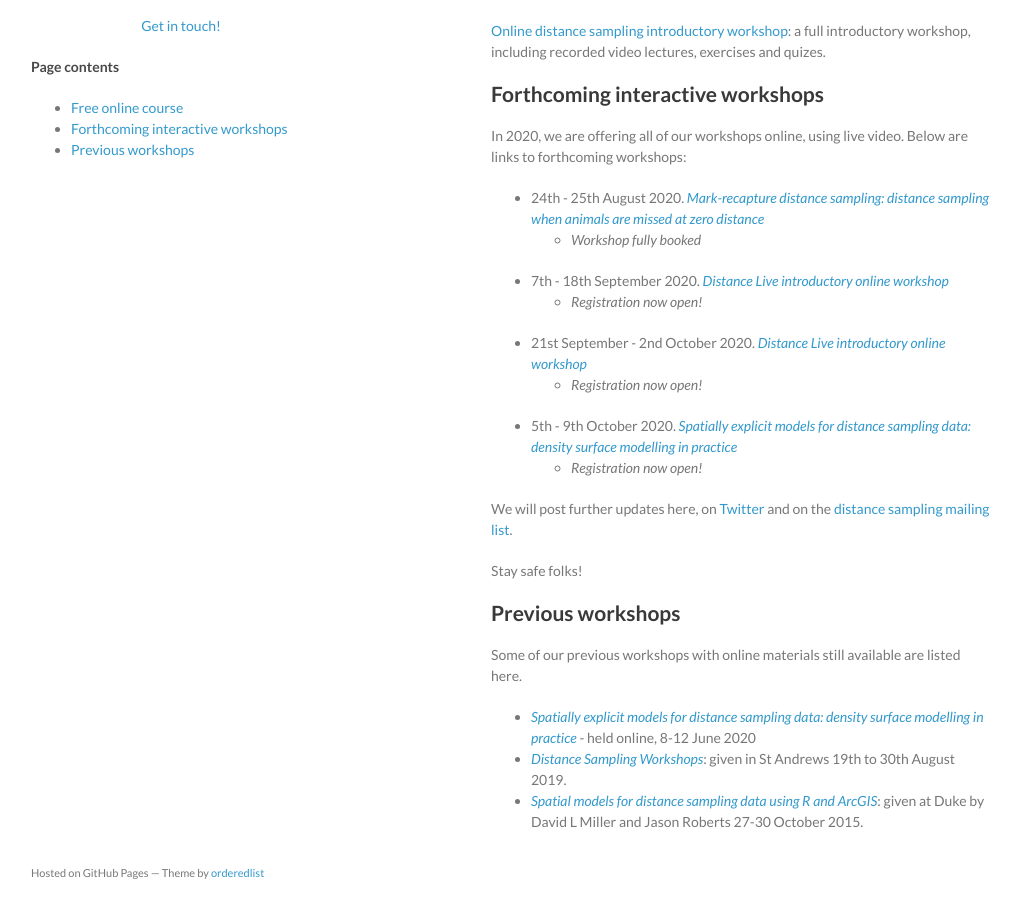
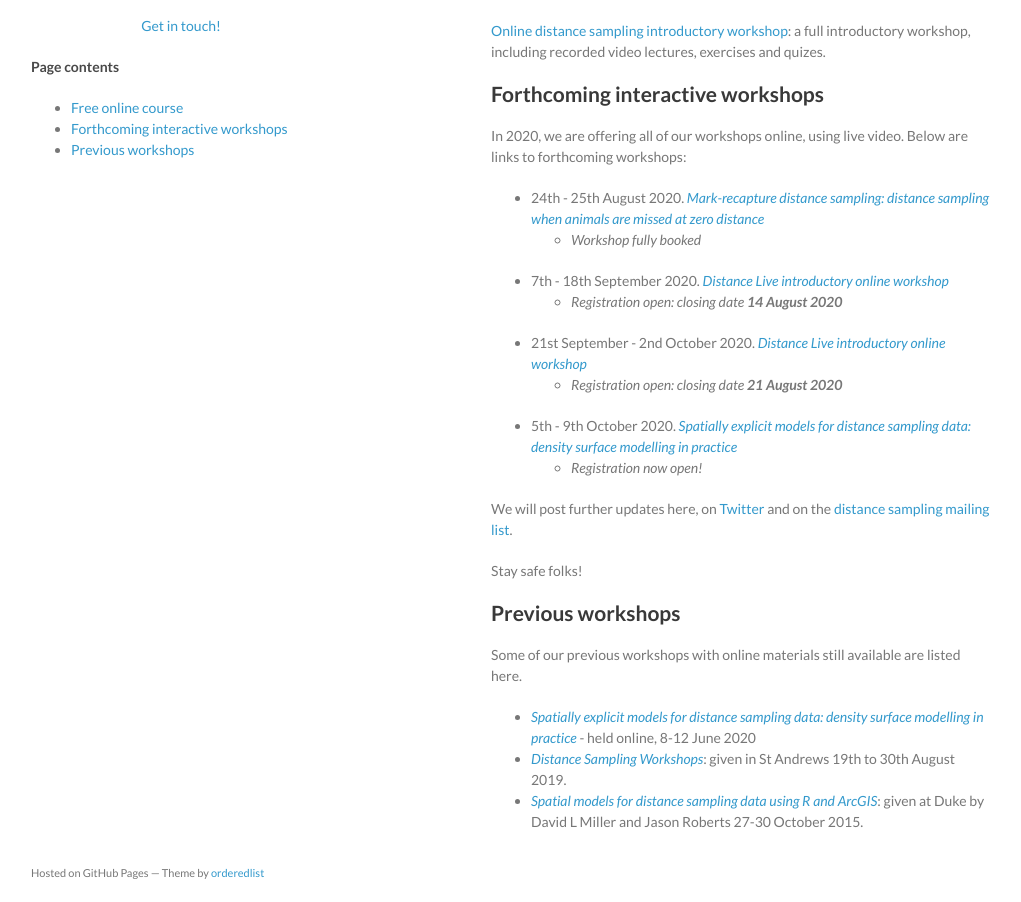
Before and after one commit to distanceworkshops/distanceworkshops.github.io, a Jekyll site: the page built from index.md, in a window 1280 px wide and 1046 px high. Shown: the part 144-1046 px from the top of the window, without its empty margins (129-1150 px from the left). Built offline with Jekyll 4.4.1, drawn with Linux system fonts in a browser that asks for light colours.

Commit message:
add closing dates

```diff
--- a/index.md
+++ b/index.md
@@ -20,9 +20,9 @@ In 2020, we are offering all of our workshops online, using live video.  Below a
 - 24th - 25th August 2020. [*Mark-recapture distance sampling: distance sampling when animals are missed at zero distance*](https://www.creem.st-andrews.ac.uk/mark-recapture-distance-sampling-workshop/)
   - _Workshop fully booked_
 - 7th - 18th September 2020.  [*Distance Live introductory online workshop*](https://www.creem.st-andrews.ac.uk/distance-live-online-workshops/)
-  - _Registration now open!_
+  - _Registration open: closing date **14 August 2020**_
 - 21st September - 2nd October 2020.  [*Distance Live introductory online workshop*](https://www.creem.st-andrews.ac.uk/distance-live-online-workshops/)
-  - _Registration now open!_
+  - _Registration open: closing date **21 August 2020**_
 - 5th - 9th October 2020.  [*Spatially explicit models for distance sampling data: density surface modelling in practice*](https://www.creem.st-andrews.ac.uk/spatial-modelling-live-online-workshop-2/)
   - _Registration now open!_
 
```
